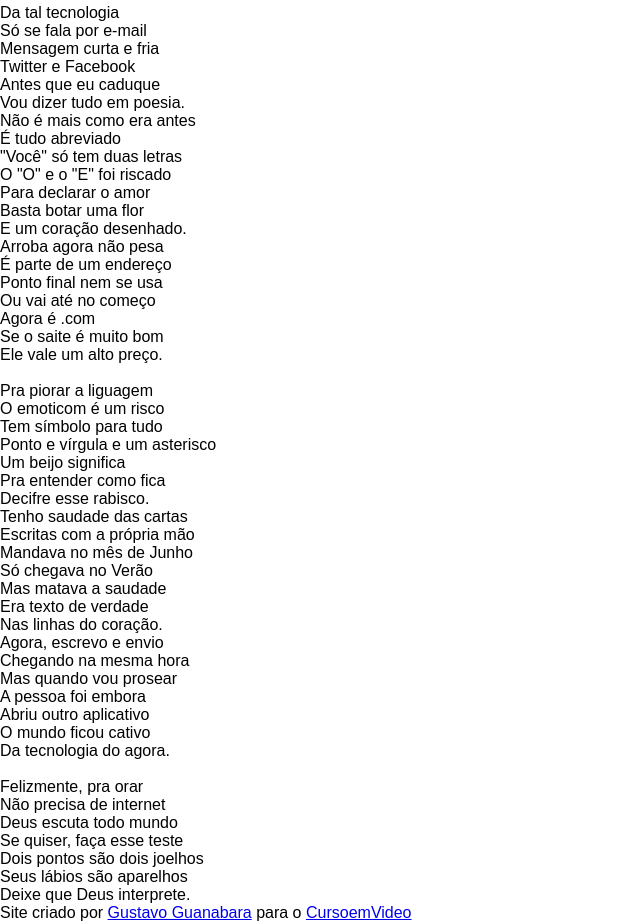
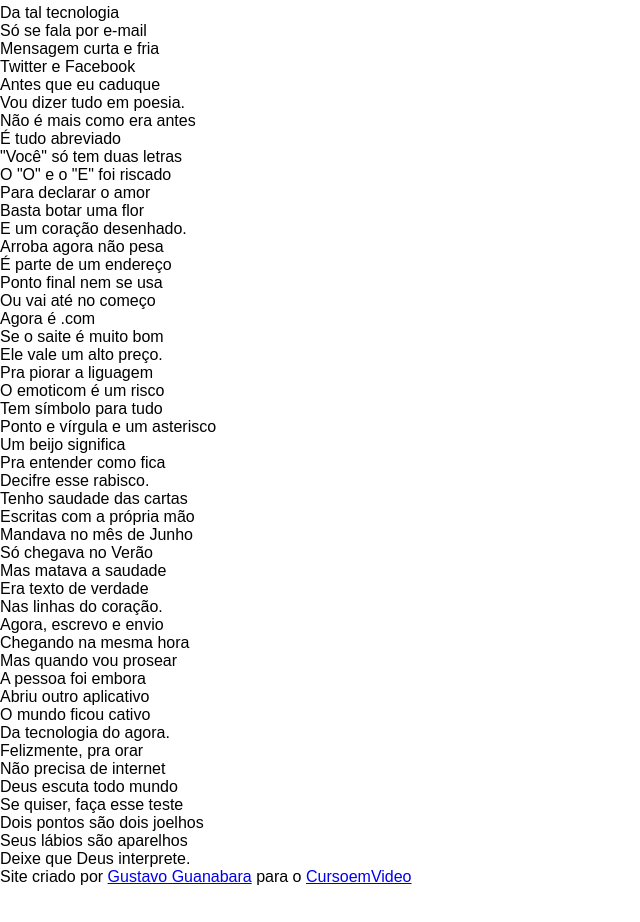
Before and after one commit to roaney/cordel, a plain HTML site: page index.html in a window 1280 px wide. Shown: the part 69-991 px from the top of the page, without its empty margins (0-640 px from the left). After the commit the page ends 955 px from the top, so only its background shows below. Drawn offline with Linux system fonts and the light colour scheme.

Commit message:
Update index.html

```diff
--- a/index.html
+++ b/index.html
@@ -19,6 +19,7 @@
         </p>
     </header>
     <section>
+        <p>
             Estou ficando cansado <br>
             Da tal tecnologia <br>
             Só se fala por e-mail <br>
@@ -26,8 +27,10 @@
             Twitter e Facebook <br>
             Antes que eu caduque <br>
             Vou dizer tudo em poesia.
+        </p>
     </section>
     <section>
+        <p>
             Não é mais como era antes <br>
             É tudo abreviado <br>
             "Você" só tem duas letras <br>
@@ -35,16 +38,19 @@
             Para declarar o amor <br>
             Basta botar uma flor <br>
             E um coração desenhado.
+        </p>
     </section>
     <section>
+        <p>
             Arroba agora não pesa <br>
             É parte de um endereço <br>
             Ponto final nem se usa <br>
             Ou vai até no começo <br>
             Agora é .com <br>
             Se o saite é muito bom <br>
-        Ele vale um alto preço. <br>
-        <br>
+            Ele vale um alto preço.
+        </p>
+        <p>
             Pra piorar a liguagem <br>
             O emoticom é um risco <br>
             Tem símbolo para tudo <br>
@@ -52,8 +58,10 @@
             Um beijo significa <br>
             Pra entender como fica <br>
             Decifre esse rabisco.
+        </p>
     </section>
     <section>
+        <p>
             Tenho saudade das cartas <br>
             Escritas com a própria mão <br>
             Mandava no mês de Junho <br>
@@ -61,16 +69,19 @@
             Mas matava a saudade <br>
             Era texto de verdade <br>
             Nas linhas do coração.
+        </p>
     </section>
     <section>
+        <p>
             Agora, escrevo e envio <br>
             Chegando na mesma hora <br>
             Mas quando vou prosear <br>
             A pessoa foi embora <br>
             Abriu outro aplicativo <br>
             O mundo ficou cativo <br>
-        Da tecnologia do agora. <br>
-        <br>
+            Da tecnologia do agora.
+        </p>
+        <p>
             Felizmente, pra orar <br>
             Não precisa de internet <br>
             Deus escuta todo mundo <br>
@@ -78,6 +89,7 @@
             Dois pontos são dois joelhos <br>
             Seus lábios são aparelhos <br>
             Deixe que Deus interprete.
+        </p>
     </section>
     <footer>
         <p>
```
Lines whose indentation alone changed are shown as unchanged.
